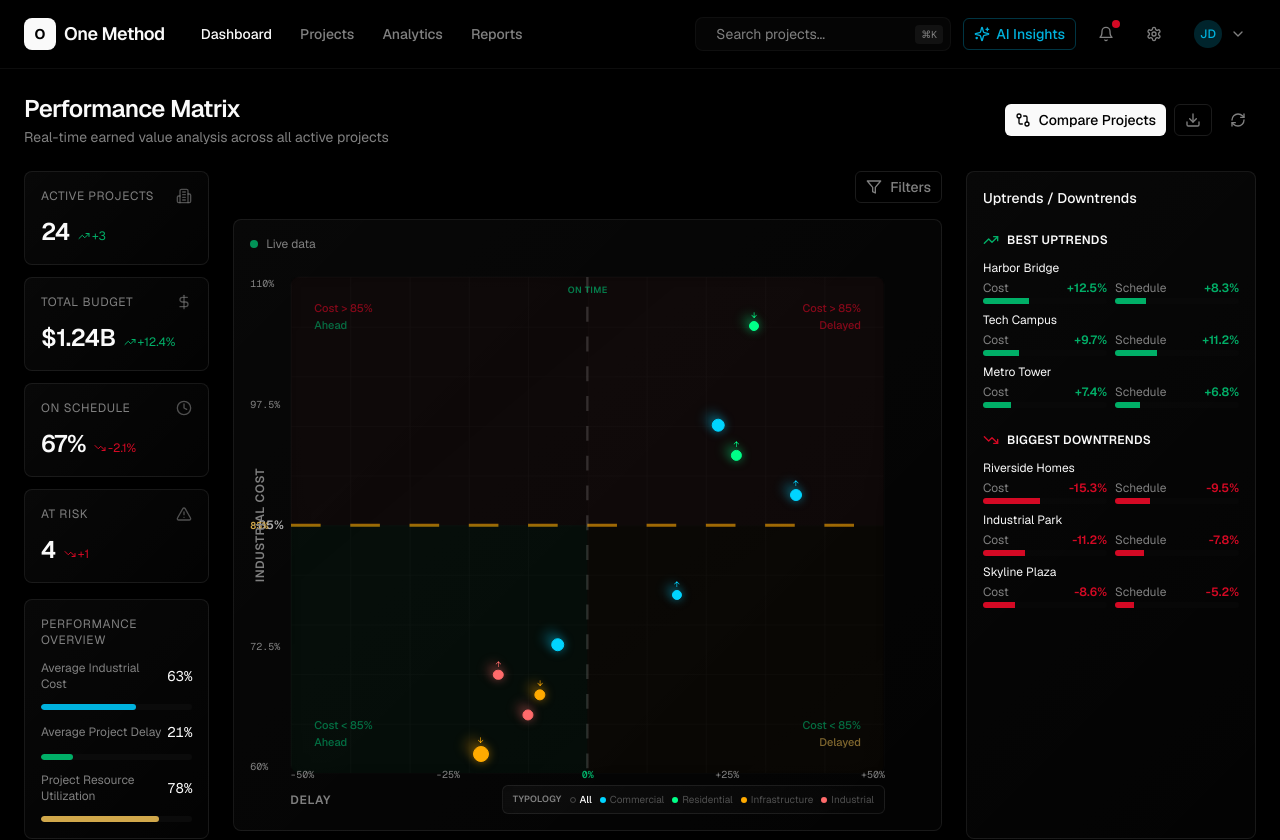
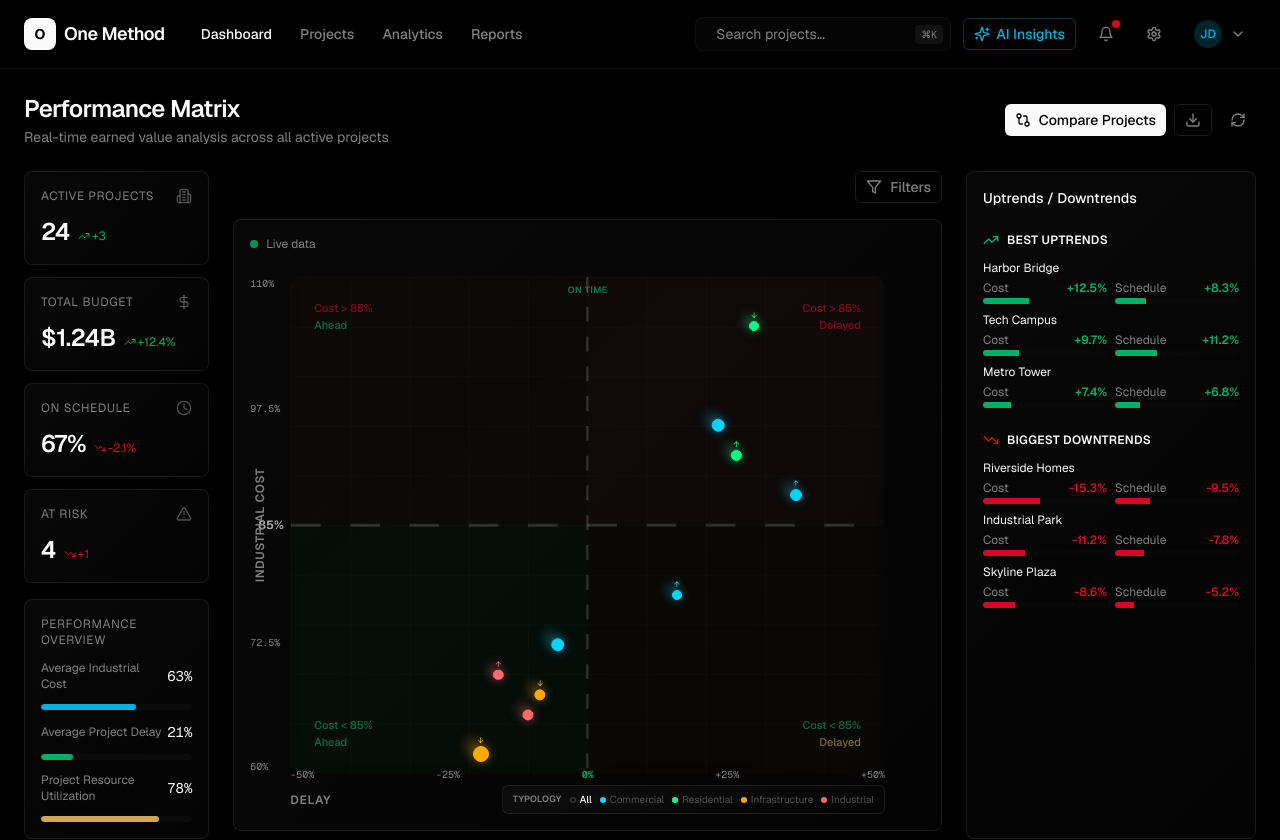
Before and after one commit to danielrebelo-volis/v0-volis-build-dashboard, a Next.js app: page / in a window 1280 px wide. Shown: the top 840 px of the page. Built offline with nearby package versions, Linux system fonts and the light colour scheme.

Commit message:
feat: update reference line color and remove 85% label in EVMMatrix component

```diff
--- a/components/evm-matrix.tsx
+++ b/components/evm-matrix.tsx
@@ -116,7 +116,7 @@ export function EVMMatrix({ filterType, filterValue }: EVMMatrixProps) {
             <rect width="100" height="100" fill="url(#grid)" />
 
             {/* Reference line at 85% industrial cost (85-60)/(110-60) = 50% of range, inverted = 50 */}
-            <line x1="0" y1="50" x2="100" y2="50" stroke="rgba(255,170,0,0.6)" strokeWidth="0.6" strokeDasharray="5,5" />
+            <line x1="0" y1="50" x2="100" y2="50" stroke="rgba(255,255,255,0.15)" strokeWidth="0.6" strokeDasharray="5,5" />
 
             {/* Center line at 0% delay (x = 50) */}
             <line x1="50" y1="0" x2="50" y2="100" stroke="rgba(255,255,255,0.15)" strokeWidth="0.4" strokeDasharray="3,3" />
@@ -255,7 +255,7 @@ export function EVMMatrix({ filterType, filterValue }: EVMMatrixProps) {
           <span className="text-[10px] text-muted-foreground font-mono">97.5%</span>
         </div>
         <div className="flex items-center gap-2">
-          <span className="text-[10px] text-warning font-mono font-semibold">85%</span>
+          <span className="text-[10px] text-warning font-mono font-semibold"></span>
         </div>
         <div className="flex items-center gap-2">
           <span className="text-[10px] text-muted-foreground font-mono">72.5%</span>
```
